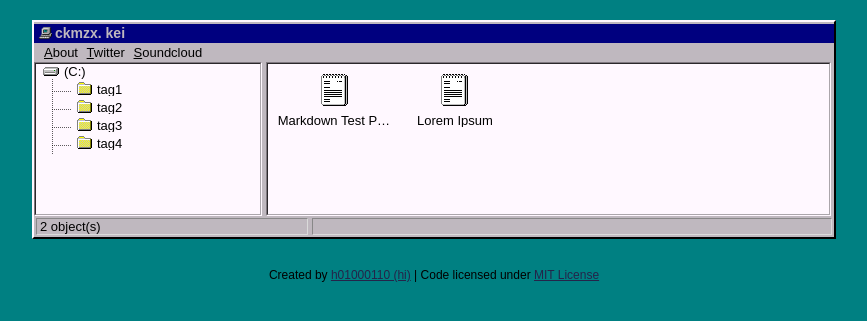
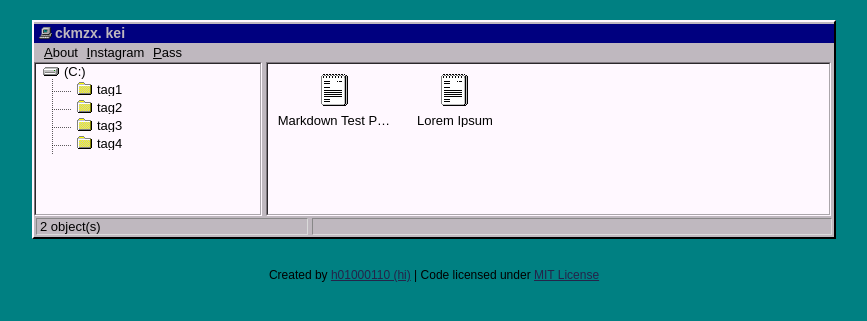
Before and after one commit to ckmzx/ckmzx.github.io, a Jekyll site: the page built from index.html, in a window 1280 px wide. Shown: the top 321 px of the page, without its empty margins (206-1073 px from the left). Built offline with Jekyll 4.4.1, drawn with Linux system fonts in a browser that asks for light colours.

Commit message:
Update topbar.html

```diff
--- a/_includes/topbar.html
+++ b/_includes/topbar.html
@@ -1,5 +1,5 @@
 <ul class="topbar">
 	<a href="/me"><li><u>A</u>bout</li></a>
-	<a href="http://twitter.com/h01000110" target="_blank"><li><u>T</u>witter</li></a>
-	<a href="http://soundcloud.com/h01000110" target="_blank"><li><u>S</u>oundcloud</li></a>
+	<a href="http://twitter.com/h01000110" target="_blank"><li><u>I</u>nstagram</li></a>
+	<a href="http://soundcloud.com/h01000110" target="_blank"><li><u>P</u>ass</li></a>
 </ul>
```
